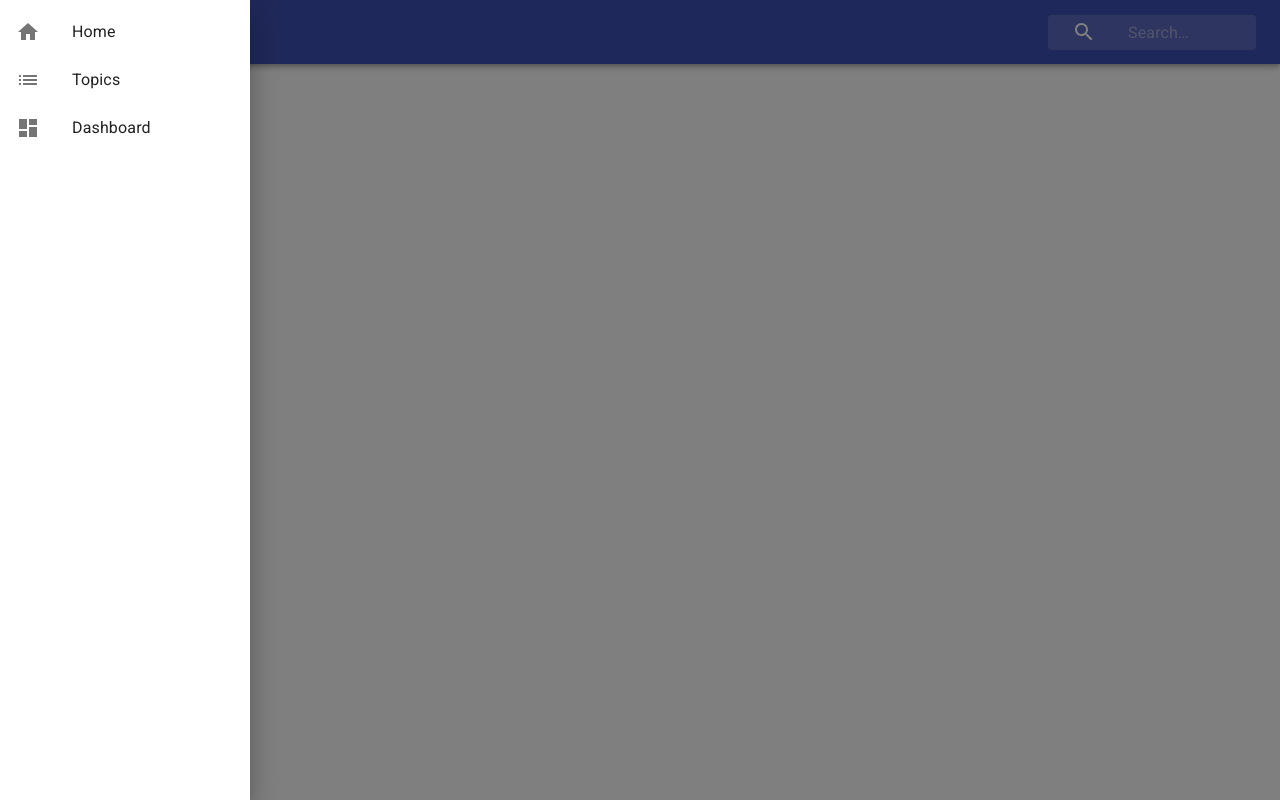
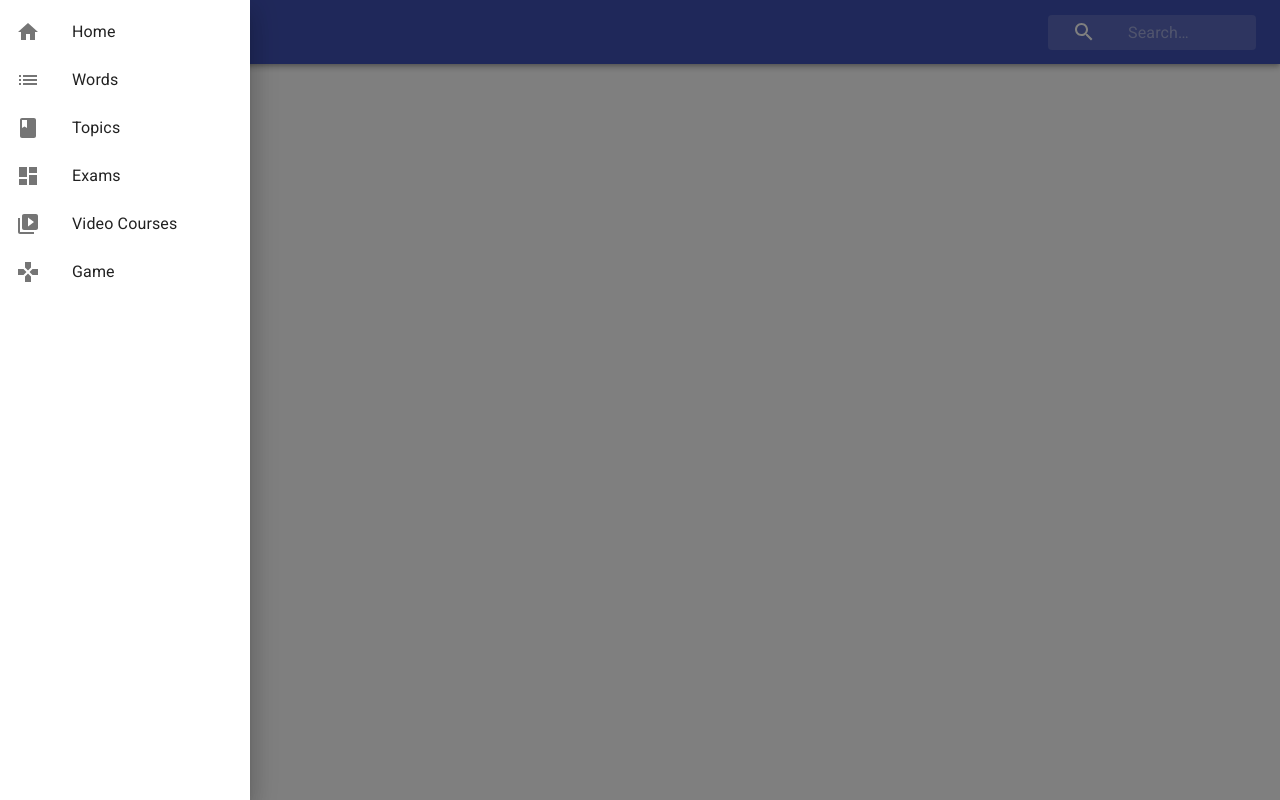
Before and after one commit to JPabloMF/English-platform-React, a React (Create React App) app: page / in a window 1280 px wide. Both pictures are taken after a click on the button "Open drawer". Built offline with nearby package versions, Linux system fonts and the light colour scheme.

Commit message:
Changes to platfom areas added

```diff
--- a/src/constants.js
+++ b/src/constants.js
@@ -1,10 +1,18 @@
 import React from "react";
-import HomeIcon from "@material-ui/icons/Home";
-import ListIcon from "@material-ui/icons/List";
-import DashboardIcon from "@material-ui/icons/Dashboard";
+import {
+  Home,
+  Book,
+  List,
+  Dashboard,
+  VideoLibrary,
+  Gamepad
+} from "@material-ui/icons";
 
 export const SIDENAV_DATA = [
-  { text: "Home", IconComponent: <HomeIcon/> },
-  { text: "Topics", IconComponent: <ListIcon/> },
-  { text: "Dashboard", IconComponent: <DashboardIcon/> }
+  { text: "Home", IconComponent: <Home /> },
+  { text: "Words", IconComponent: <List /> },
+  { text: "Topics", IconComponent: <Book /> },
+  { text: "Exams", IconComponent: <Dashboard /> },
+  { text: "Video Courses", IconComponent: <VideoLibrary /> },
+  { text: "Game", IconComponent: <Gamepad /> }
 ];
```
